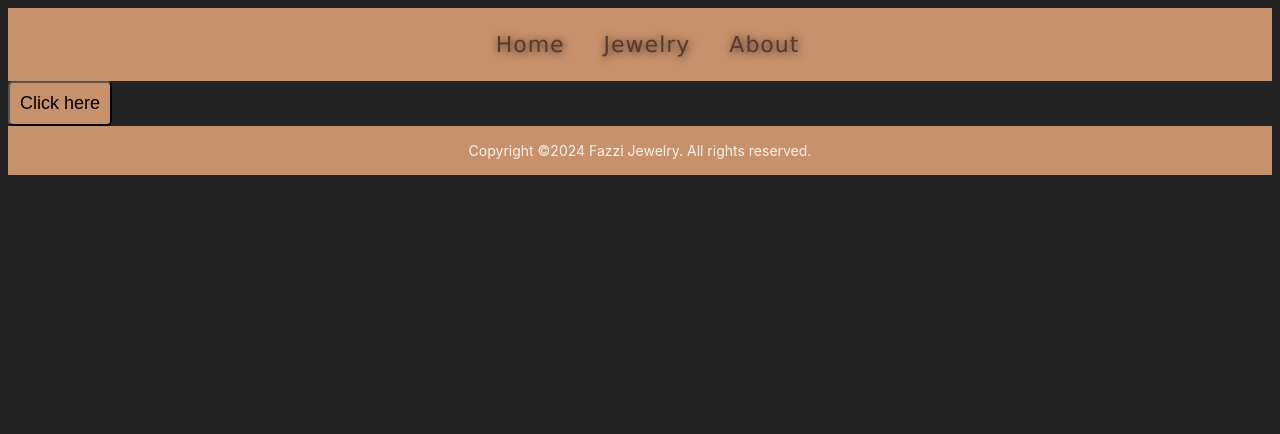
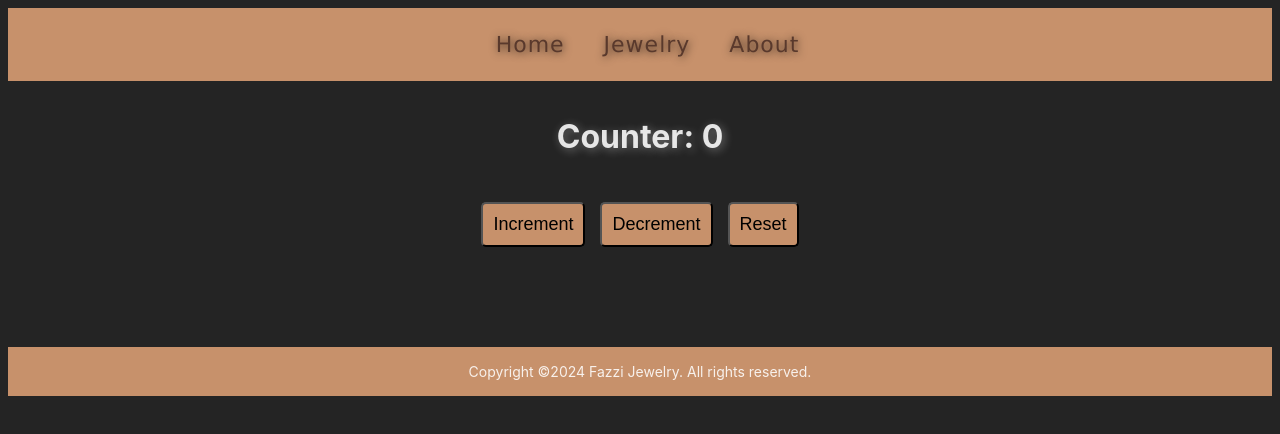
Before and after one commit to ZFazzi/jewelry_store, a React (Vite) app: page / in a window 1280 px wide. Shown: the top 434 px of the page. Built offline with nearby package versions, Linux system fonts and the light colour scheme.

Commit message:
Added the increment, decrement and reset button on the home page

```diff
--- a/src/index.css
+++ b/src/index.css
@@ -20,7 +20,10 @@
   border-radius: 10px;
   box-shadow: 2px 5px 15px #d8b4a4;
   padding: 20px;
-  margin: 20px;
+  margin-left: 100px;
+  margin-right: 100px;
+  margin-top: 20px;
+  margin-bottom: 20px;
   text-align: center;
   display: inline-block;
   display: flex;
@@ -108,18 +111,46 @@ nav a:hover {
   font-size: 14px;
 }
 
+/* =========================Counter==============================*/
+
+h1{
+  text-shadow: 2px 2px 10px #ffffff5d;
+}
+.counter{
+  text-align: center;
+  margin-top: 2rem;
+}
+
 /* =================== Buttons =================================*/
 
-.home-btn{
+.increment-btn {
   font-size: 18px;
   padding: 10px;
   background-color: #c7916b;
   border-radius: 5px;
+  margin-bottom: 100px;
+
+}
+
+.decrement-btn{
+  font-size: 18px;
+  padding: 10px;
+  background-color: #c7916b;
+  border-radius: 5px;
+  margin-left: 15px;
+  margin-top: 20px;
+}
+.reset-btn{
+  font-size: 18px;
+  padding: 10px;
+  background-color: #c7916b;
+  border-radius: 5px;
+  margin-left: 15px;
 }
 
 .buy-btn{
   font-size: 12px;
-  padding: 5px;
+  padding: 7px;
   background-color: #c7916b;
   border-radius: 5px;
   border-color: transparent;
--- a/src/pages/home.jsx
+++ b/src/pages/home.jsx
@@ -1,13 +1,34 @@
-function Home () {
+import { useState } from "react";
 
-    const handleEvent = () => {
-        console.log('Button clicked!');
-    }
+function Home() {
+  const [count, setCount] = useState(0);
 
-    return (
-    <div>
-        <button className="home-btn" onClick={handleEvent}>Click here</button>
+  const increment = () => {
+    setCount(count + 1);
+  };
+
+  const decrement = () => {
+    setCount(count - 1);
+  };
+
+  const reset = () => {
+    setCount(0);
+  };
+
+  return (
+    <div className="counter">
+      <h1>Counter: {count}</h1>
+      <button className="increment-btn" onClick={increment}>
+        Increment
+      </button>
+      <button className="decrement-btn" onClick={decrement}>
+        Decrement
+      </button>
+      <button className="reset-btn" onClick={reset}>
+        Reset
+      </button>
     </div>
-    );
+  );
 }
+
 export default Home;
```
